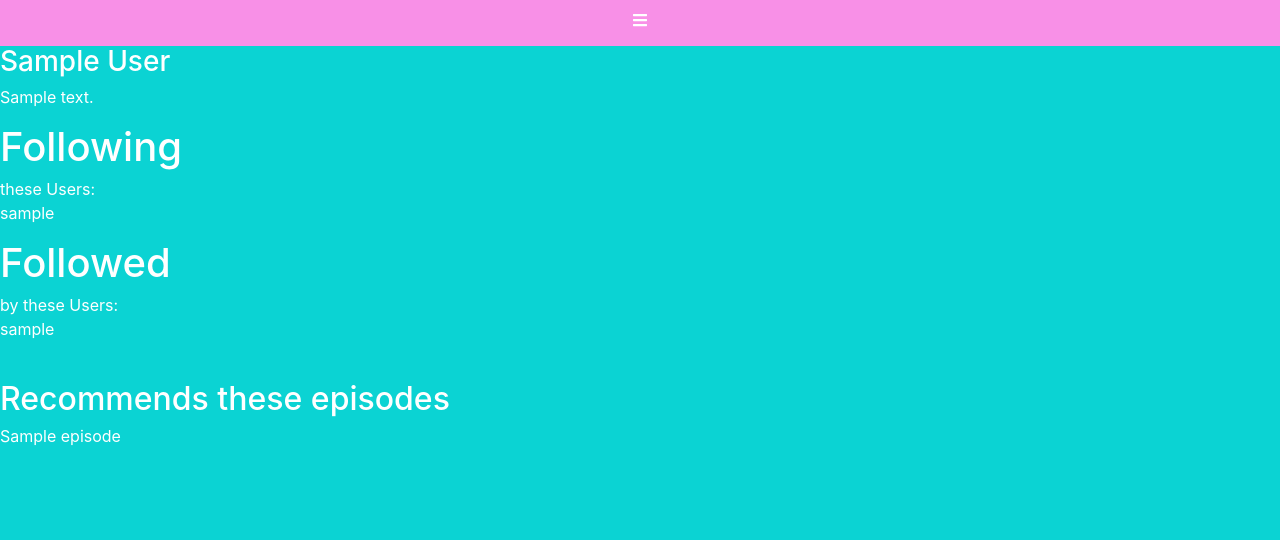
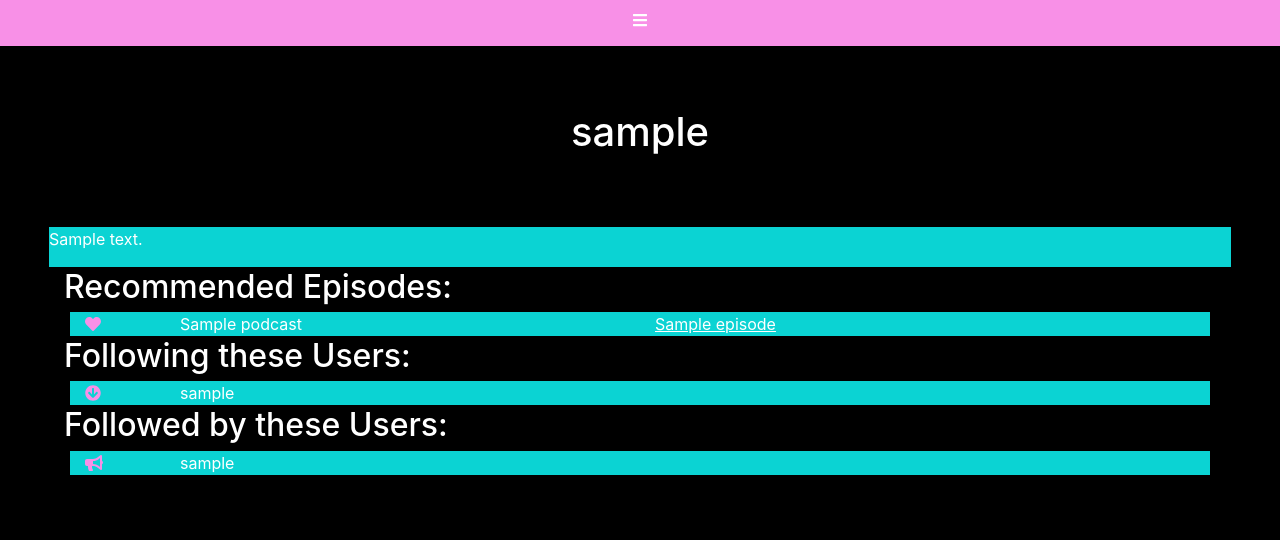
Before and after one commit to EstiShay/podcast-social-network, a Django app: a page that uses templates/base.html in a window 1280 px wide. Shown: the top 540 px of the page. Run offline with Django 3.2, Linux system fonts and the light colour scheme; a user stored in the database is signed in; tables that the repository leaves empty hold one stand-in row (values such as "Sample post"); parts of the project's set-up code (start-up, migrations or seed data) failed here and were passed over; some libraries are stand-ins or nearby versions.

Commit message:
added style to all pages

```diff
--- a/podcast/static/podcast/CSS/style.css
+++ b/podcast/static/podcast/CSS/style.css
@@ -1,5 +1,6 @@
 body {
-    background-color: #0bd3d3;
+    /*background-color: #0bd3d3;*/
+    background-color: #000000;
     color: white;
 }
 nav.navbar {
@@ -8,7 +9,8 @@ nav.navbar {
 }
 
 div.navbar-header {
-    height: 30px
+    height: 30px;
+    /*border: 3px solid yellow;*/
 }
 
 .episode-seperator {
@@ -31,12 +33,21 @@ div.navbar-header {
 
 }
 
-/*.menu-options {*/
-    /*color: white;*/
-    /*width: 100%;*/
-/*}*/
+#main-content {
+    padding: 5%;
+}
 
+#header-content {
+    padding: 5%;
+    padding-bottom: 1px;
+    width: 100%;
+    text-align: center;
+}
 
+.row {
+    background-color: #0bd3d3;
+    margin-bottom: 2px;
+}
 
 a:link {
     color: white;
@@ -45,3 +56,27 @@ a:link {
 a:visited {
     color: white;
 }
+
+.row-cover-art {
+    padding: 5px;
+}
+
+#episode-cover-art {
+    padding: 5px;
+    text-align: center;
+    display: block;
+    margin: auto;
+}
+
+audio {
+    margin: 5px;
+    width: 100%;
+}
+
+.episode-display {
+    background-color: #f890e7;
+}
+
+.jumbotron {
+    background-color: #f890e7;
+}
--- a/podcast/templates/podcast/index.html
+++ b/podcast/templates/podcast/index.html
@@ -4,12 +4,12 @@
 {% block content %}
     <div class="container-fluid">
         <div class="jumbotron">
-            <h1>Welcome to DADADADA</h1>
-            <a href="/login/">login</a>
+            <h1>Welcome to Podcast Social Network</h1>
+            <a href="/login/"><i class="fas fa-sign-in-alt"></i> login</a>
             </divcontainer>
 
             <div id='sign-up-form'>
-                <a href="/signup/">New User</a>
+                <a href="/signup/"><i class="fas fa-user-plus"></i> New User</a>
 
             </div>
 
--- a/podcast/templates/podcast/login.html
+++ b/podcast/templates/podcast/login.html
@@ -1,5 +1,5 @@
 {% extends 'base.html' %}
-{% load widget_tweaks %}
+{#{% load widget_tweaks %}#}
 
 
 {% block content %}
@@ -14,7 +14,7 @@
             <button type="submit" class="btn btn-default">Log In</button>
         </form>
         <div id='sign-up-form'>
-            <a href="/signup/">New User</a>
+            <a href="/signup/">Create a new account</a>
 
         </div>
     </div>
--- a/podcast/templates/podcast/userprofile.html
+++ b/podcast/templates/podcast/userprofile.html
@@ -1,57 +1,84 @@
 {% extends 'base.html' %}
+
+
+
+{% block header %}
+    <h1>{{ display_user.username }}</h1>
+{% endblock %}
+
+
+
 
 
 {% block content %}
 
-    <h3>{{ display_user.first_name }} {{ display_user.last_name }}</h3>
-    <p>{{ display_user.bio }}</p>
 
-{#    This section checks if #}
-{#    1) if you're viewing your own page; and if not#}
-{#    2) if you're already following this person#}
     {% if current_user_page %}
         {# If viewing own page, no follow/unfollow button#}
     {% else %}
         {#  If viewing others' page, follow button#}
         {% if already_following %}
             {#  If Following, add UNFOLLOW button#}
-            <button id="un-follow-user" onclick="unFollowUser('{{ request.user.username }}',
+            <button class="btn btn-warning" id="un-follow-user" onclick="unFollowUser('{{ request.user.username }}',
                     '{{ display_user.username }}')">Unfollow {{ display_user.username }}</button>
         {% else %}
-        {#  If Not Following, add FOLLOW button#}
-            <button id="follow-user" onclick="followUser('{{ request.user.username }}', '{{ display_user.username }}')">
-            Follow {{ display_user.username }}</button>
+            {#  If Not Following, add FOLLOW button#}
+            <button class="btn btn-light" id="follow-user" onclick="followUser('{{ request.user.username }}', '{{ display_user.username }}')">
+                Follow {{ display_user.username }}</button>
         {% endif %}
     {% endif %}
 
+    <div class="row">
+    {% if display_user.bio %}
+        <p>{{ display_user.bio }}</p>
+    {% endif %}
+    </div>
 
-    <h2><h1>Following</h1> these Users:</h2>
-    <div id="user-following">
-        {% for i in followers %}
-            <p><a href="/user/{{ i.following.username }}">{{ i.following.username }}</p></a>
+    {% if user_likes %}
+    <h2>Recommended Episodes:</h2>
+    <div class="container" id="user_likes">
+        {% for i in user_likes %}
+            <div class="row">
+                <div class="col-1" style="color: #f890e7"><i class="fas fa-heart"></i></div>
+                <div class="col-5">{{ i.episode.podcast }}</div>
+                <div class="col-6">
+                    <a style="text-decoration: underline" href="/episode/{{ i.episode.slug }}">{{ i.episode.title }}</a><br>
+                </div>
+            </div>
         {% endfor %}
     </div>
+    {% endif %}
 
-    <h2><h1>Followed</h1> by these Users:</h2>
-    <div id="user-followed-by">
-        {% for i in followed_by_list %}
-            {#    {{ followed_by_list }}#}
-            <p><a href="/user/{{ i.user.username }}">{{ i.user }}</a></p>
-            <br>
 
+
+    {% if followers %}
+    <h2>Following these Users:</h2>
+    <div class="container" id="user-following">
+        {% for i in followers %}
+            <div class="row">
+                <div class="col-1" style="color: #f890e7"><i class="fas fa-arrow-circle-down"></i></div>
+                <div class="col-11">
+                    <a href="/user/{{ i.following.username }}">{{ i.following.username }}</a>
+                </div>
+            </div>
         {% endfor %}
     </div>
+    {% endif %}
+
+    {% if followed_by_list %}
+    <h2>Followed by these Users:</h2>
+    <div class="container" id="user-followed-by">
+        {% for i in followed_by_list %}
+            <div class="row">
+                <div class="col-1" style="color: #f890e7"><i class="fas fa-bullhorn"></i></div>
+                <div class="col-11"><a href="/user/{{ i.user.username }}">{{ i.user }}</a></div>
+            </div>
+        {% endfor %}
+    </div>
+    {% endif %}
 
     {#     <a href="/user/{{ i.username}}">{{ i.username }}</a>#}
 
-    <h2>Recommends these episodes</h2>
-    <div id="user_likes">
-        <p>
-            {% for i in user_likes %}
-                <a href="/episode/{{ i.episode.slug }}">{{ i.episode.title }}</a><br>
-                <br>
-                </p>
-            {% endfor %}
-    </div>
+
 
 {% endblock %}
--- a/templates/base.html
+++ b/templates/base.html
@@ -30,6 +30,7 @@
 <body>
 <nav class="navbar navbar-inverse">
     {#    <div class="container-fluid">#}
+    {% if request.user.is_authenticated %}
     <div class="navbar-header">
         <button type="button" class="navbar-toggle" data-toggle="collapse" data-target="#myNavbar" id="menu-button">
             <div style="color: white">
@@ -53,6 +54,7 @@
             <li><a href="#"><span class="glyphicon glyphicon-log-in"></span></a></li>
         </ul>
     </div>
+    {% endif %}
     {#    </div>#}
 </nav>
 <div id="header-content">
```
Also changed, not shown: podcast/templates/podcast/browseusers.html (+6 -2 lines), podcast/templates/podcast/episode.html (+20 -10 lines), podcast/templates/podcast/episodedisplay.html (+18 -7 lines), podcast/templates/podcast/newsfeed.html (+16 -3 lines), podcast/templates/podcast/search.html (+5 -3 lines), podcast/templates/podcast/searchresultsdisplay.html (+9 -13 lines), podcast/views.py (+3 -5 lines).
